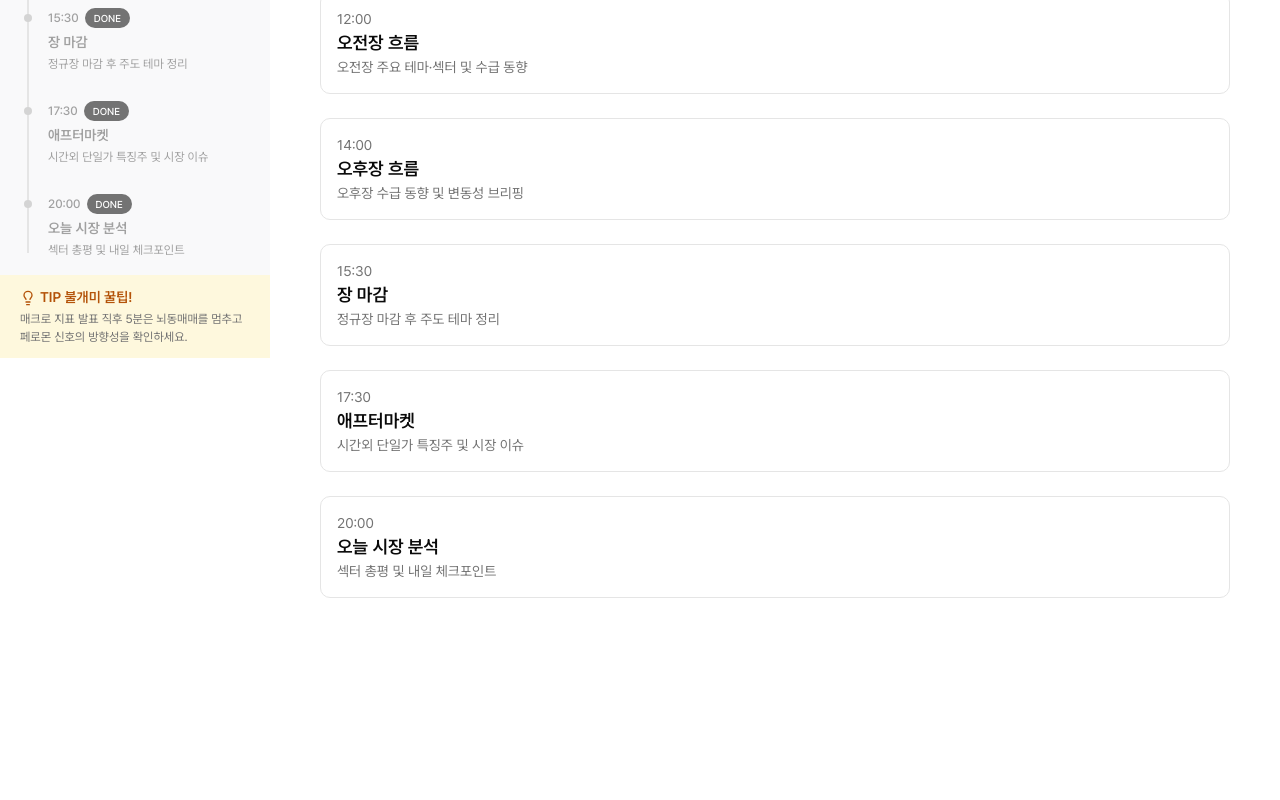
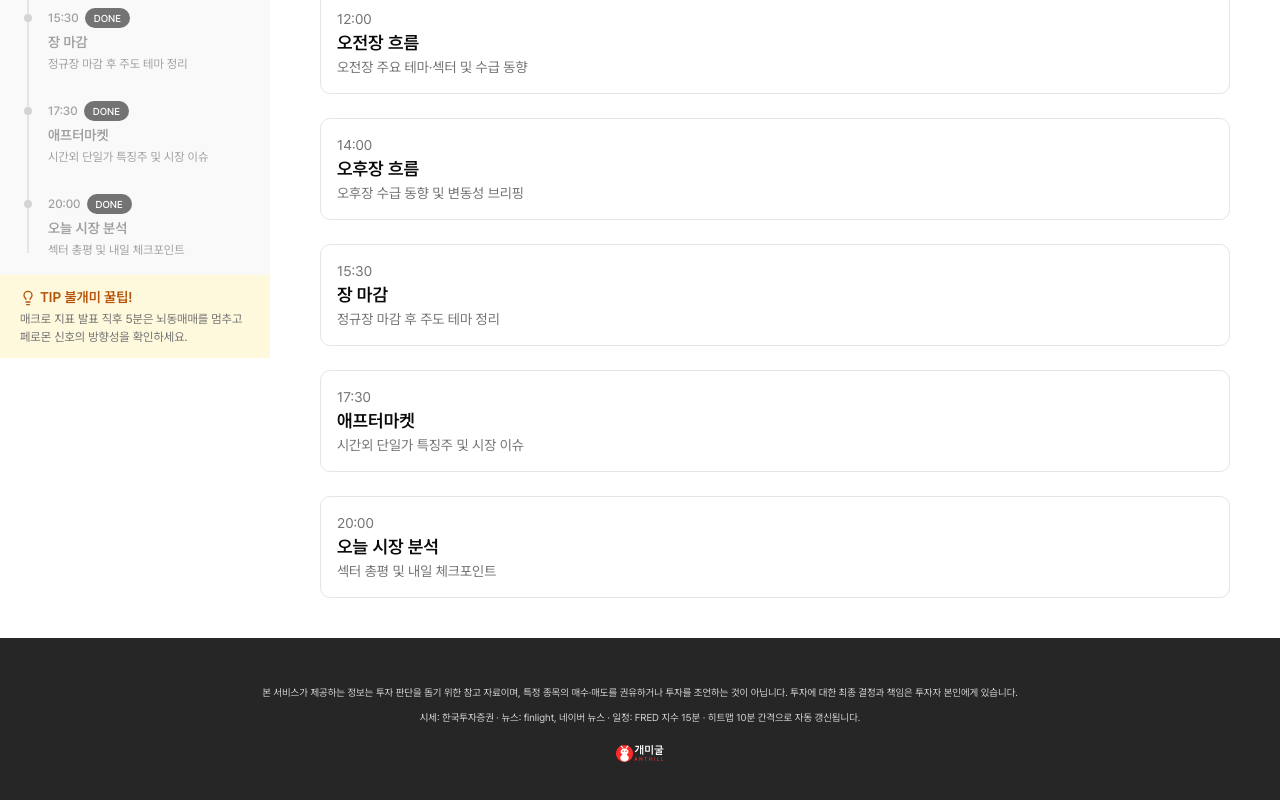
Before and after one commit to Prism-Sprint1/Gaemigul-app, a Next.js app in the folder frontend/: page /timeline in a window 1280 px wide. Shown: the part 786-1586 px from the top of the page. Before the commit the page ends 1424 px from the top, so only its background shows below. Built offline with nearby package versions, Linux system fonts and the light colour scheme; a web font is replaced by a local one.

Commit message:
feat: 푸터를 만드럿어요

```diff
--- a/frontend/app/layout.tsx
+++ b/frontend/app/layout.tsx
@@ -3,8 +3,7 @@ import localFont from "next/font/local"
 // import { ThemeProvider } from "@/components/theme-provider"
 import { cn } from "@/lib/utils"
 
-import { Header } from "@/components/common"
-import { Sidebar } from "@/components/common"
+import { Footer, Header, Sidebar } from "@/components/common"
 
 const pretendard = localFont({
   src: "../public/fonts/pretendard/PretendardVariable.woff2",
@@ -30,6 +29,10 @@ export default function RootLayout({
           <Sidebar />
           <main className="w-full px-12.5 py-10">{children}</main>
         </div>
+        <Footer
+          title="본 서비스가 제공하는 정보는 투자 판단을 돕기 위한 참고 자료이며, 특정 종목의 매수·매도를 권유하거나 투자를 조언하는 것이 아닙니다. 투자에 대한 최종 결정과 책임은 투자자 본인에게 있습니다."
+          description="시세: 한국투자증권 · 뉴스: finlight, 네이버 뉴스 · 일정: FRED 지수 15분 · 히트맵 10분 간격으로 자동 갱신됩니다."
+        />
         {/* <ThemeProvider></ThemeProvider> */}
       </body>
     </html>
--- a/frontend/app/timeline/page.tsx
+++ b/frontend/app/timeline/page.tsx
@@ -13,7 +13,7 @@ export default function timeline() {
         name="KOSPI"
         value="6,995.39"
         change="4.61%"
-        isIncrease="True"
+        isIncrease={true}
       ></IndexCard>
       {timelineItems.map((item) => (
         <section
--- /dev/null
+++ b/frontend/components/common/footer.tsx
@@ -0,0 +1,20 @@
+import Image from "next/image"
+
+import Logo from "@/public/images/logo-footer.svg"
+
+interface FooterProps {
+  title: string
+  description: string
+}
+
+export default function Footer({ title, description }: FooterProps) {
+  return (
+    <footer className="flex min-h-42.5 flex-col items-center justify-center gap-5 bg-neutral-800 px-6 py-8 text-center text-white">
+      <div className="flex flex-col gap-2 text-[10px] leading-relaxed text-neutral-300">
+        <p>{title}</p>
+        <p>{description}</p>
+      </div>
+      <Image src={Logo} alt="개미굴 로고" width={48} height={24} />
+    </footer>
+  )
+}
--- a/frontend/components/common/index.ts
+++ b/frontend/components/common/index.ts
@@ -2,5 +2,6 @@ export { default as Header } from "./Header"
 export { Sidebar, SidebarNav } from "./sidebar"
 export { Timeline, TimelineTimer, useTimelineSchedule } from "./timeline"
 export { default as PageTitle } from "./title"
+export { default as Footer } from "./footer"
 export { default as Subtitle } from "./Subtitle"
 export { default as IndexCard } from "./index-card"
```
Also changed, not shown: frontend/public/images/logo-footer.svg (added).
